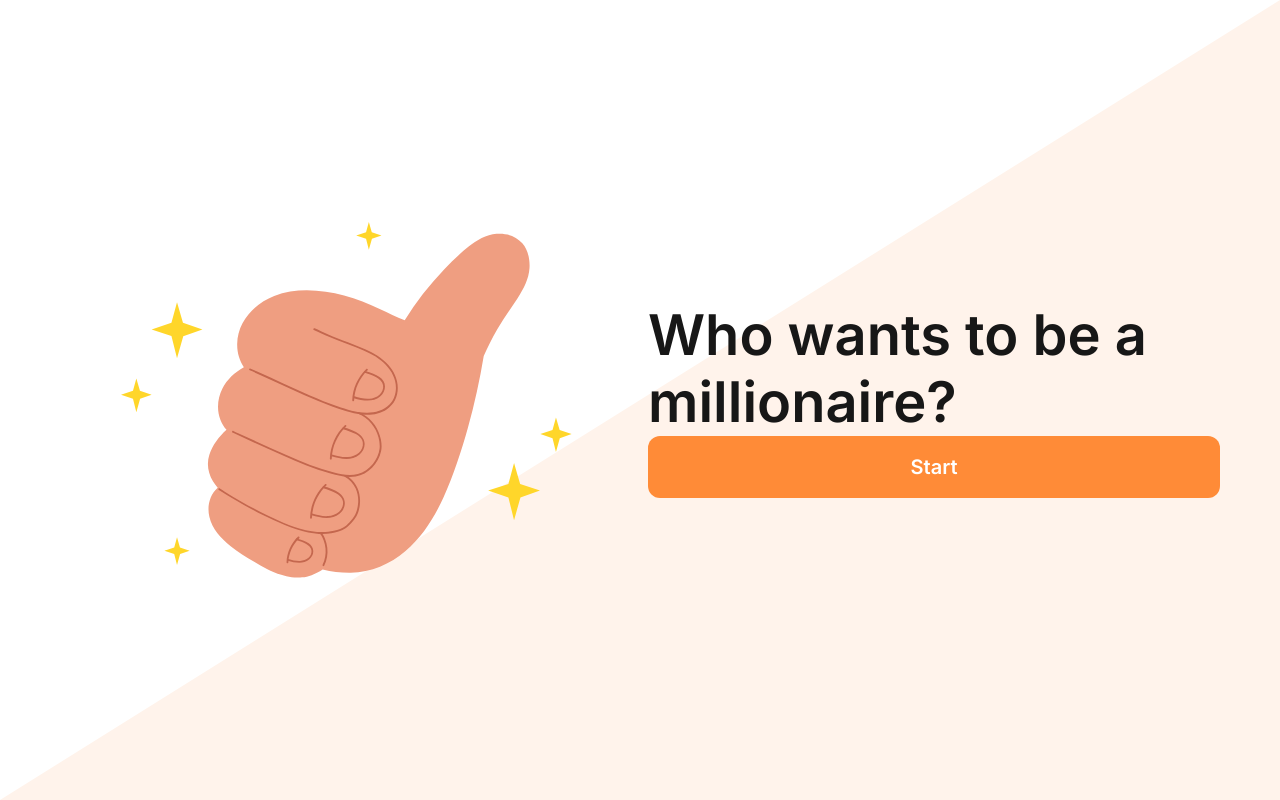
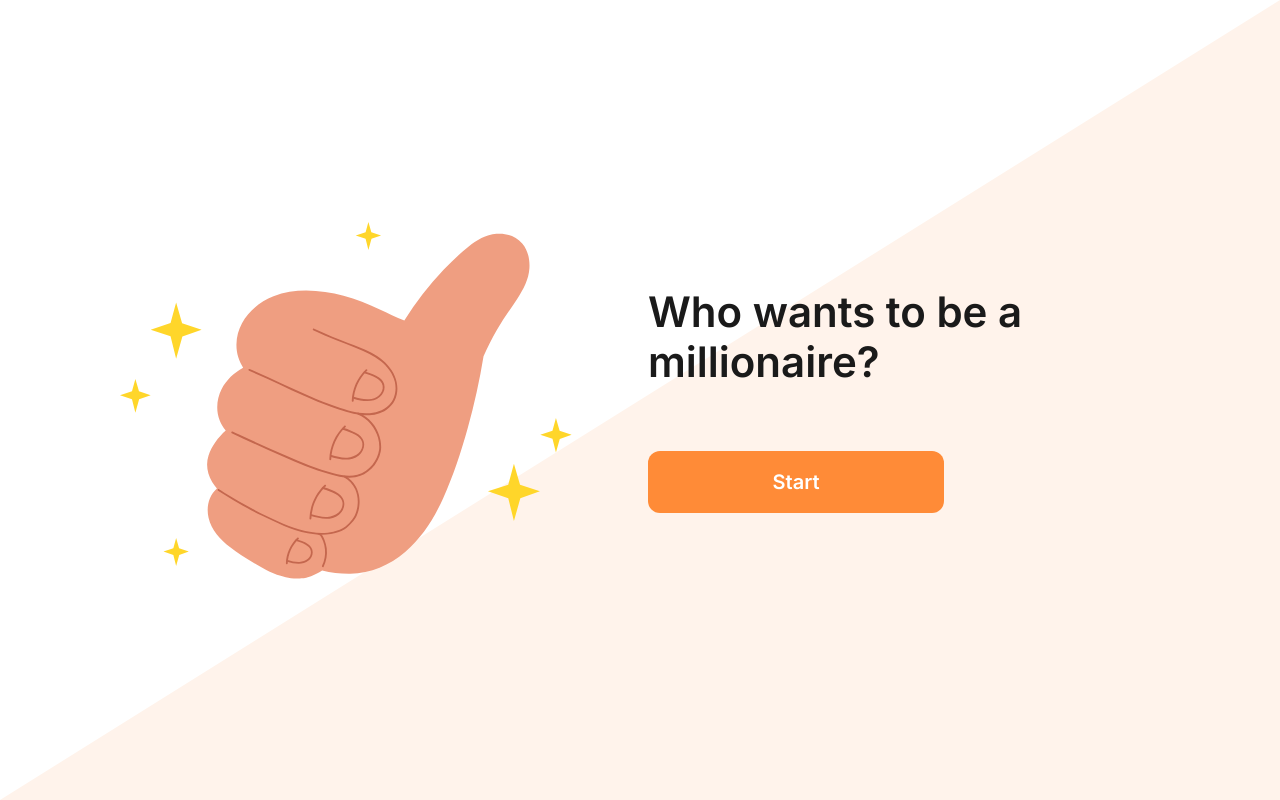
Before and after one commit to Hotpick/nextjs-game, a Next.js app: page / in a window 1280 px wide. Built offline with nearby package versions, Linux system fonts and the light colour scheme.

Commit message:
result page

```diff
--- a/src/app/(welcome)/page.module.css
+++ b/src/app/(welcome)/page.module.css
@@ -1,5 +1,37 @@
 .root {
   flex-grow: 1;
+}
+
+.contentWrapper {
+  max-width: 1200px;
+  width: 100%;
+  margin: 0 auto;
+  padding: 0 20px;
+  flex-grow: 1;
+  display: flex;
+  align-items: center;
+  position: relative;
+  z-index: 1;
+  gap: 16px;
+}
+
+.imageSection {
+  display: flex;
+  align-items: center;
+  justify-content: center;
+}
+
+.contentSection {
+  display: flex;
+  flex-direction: column;
+  align-items: center;
+  justify-content: center;
+  gap: 64px;
+}
+
+.imageSection,
+.contentSection {
+  width: calc(50% - 8px);
 }
 
 /* Diagonal background: white left, peach right */
@@ -43,27 +75,13 @@
 }
 
 @media (max-width: 768px) {
-  .root {
-    flex-direction: column;
-  }
-
   .root::after {
-    clip-path: polygon(0 60%, 100% 40%, 100% 100%, 0% 100%);
+    clip-path: polygon(100% 0, 0% 100%, 100% 100%);
   }
 
   .imageSection {
     padding: 40px 24px 24px;
     flex: 0 0 auto;
-  }
-
-  .contentSection {
-    flex: 1;
-    padding: 24px 24px 100px;
-    align-items: flex-start;
-  }
-
-  .content {
-    max-width: 100%;
   }
 
   .buttonWrapper {
--- a/src/app/(welcome)/page.tsx
+++ b/src/app/(welcome)/page.tsx
@@ -1,11 +1,8 @@
 "use client";
 
-import NextImage from "next/image";
 import { useRouter } from "next/navigation";
 
-import Button from "@/components/Button";
-import Col from "@/components/Col";
-import Row from "@/components/Row";
+import Hero from "@/components/Hero/Hero";
 
 import styles from "./page.module.css";
 
@@ -17,26 +14,13 @@ export default function Home() {
   };
 
   return (
-    <div className={`flex align-center ${styles.root}`}>
-      <div className="container">
-        <Row align="center" gap="16">
-          <Col span={12} md={6} className="flex justify-center">
-            <NextImage
-              src="/thumbUp.svg"
-              alt="Thumbs up illustration"
-              width={451}
-              height={356}
-              priority
-              className={styles.image}
-            />
-          </Col>
-          <Col span={12} md={6}>
-            <h1>Who wants to be a millionaire?</h1>
-            <Button onClick={handleStart} inline>
-              Start
-            </Button>
-          </Col>
-        </Row>
+    <div className={styles.root}>
+      <div className={styles.contentWrapper}>
+        <Hero
+          title="Who wants to be a millionaire?"
+          buttonLabel="Start"
+          onButtonClick={handleStart}
+        />
       </div>
     </div>
   );
--- a/src/app/result/page.module.css
+++ /dev/null
@@ -1,95 +0,0 @@
-.root {
-  position: relative;
-  display: flex;
-  flex-direction: row;
-  min-height: 100vh;
-  overflow: hidden;
-  background-color: #f5f5f5;
-}
-
-.imageSection {
-  position: relative;
-  z-index: 1;
-  flex: 1;
-  display: flex;
-  align-items: center;
-  justify-content: center;
-  padding: 48px;
-}
-
-.image {
-  max-width: 100%;
-  height: auto;
-}
-
-.contentSection {
-  position: relative;
-  z-index: 1;
-  flex: 1;
-  display: flex;
-  align-items: center;
-  justify-content: center;
-  padding: 48px;
-}
-
-.content {
-  max-width: 400px;
-  width: 100%;
-}
-
-.scoreLabel {
-  font-size: 18px;
-  font-weight: 600;
-  color: #666666;
-  margin-bottom: 8px;
-  text-transform: uppercase;
-  letter-spacing: 0.06em;
-}
-
-.prize {
-  font-size: clamp(28px, 4vw, 44px);
-  font-weight: 800;
-  color: #e8935a;
-  line-height: 1.2;
-  margin-bottom: 16px;
-}
-
-.resultMessage {
-  font-size: 18px;
-  color: #555555;
-  margin-bottom: 40px;
-  line-height: 1.5;
-}
-
-.buttonWrapper {
-  max-width: 280px;
-}
-
-@media (max-width: 768px) {
-  .root {
-    flex-direction: column;
-  }
-
-  .imageSection {
-    padding: 40px 24px 24px;
-    flex: 0 0 auto;
-  }
-
-  .contentSection {
-    flex: 1;
-    padding: 24px 24px 100px;
-    align-items: flex-start;
-  }
-
-  .content {
-    max-width: 100%;
-  }
-
-  .buttonWrapper {
-    position: fixed;
-    bottom: 24px;
-    left: 24px;
-    right: 24px;
-    max-width: none;
-  }
-}
--- a/src/components/Button/Button.tsx
+++ b/src/components/Button/Button.tsx
@@ -1,12 +1,12 @@
+import { ButtonHTMLAttributes } from "react";
+
 import styles from "./Button.module.css";
 
 type ButtonProps = {
   children: React.ReactNode;
-  onClick?: () => void;
-  type?: "button" | "submit" | "reset";
-  disabled?: boolean;
   inline?: boolean;
-};
+  className?: string;
+} & ButtonHTMLAttributes<HTMLButtonElement>;
 
 const Button = ({
   children,
@@ -14,8 +14,14 @@ const Button = ({
   type = "button",
   inline = false,
   disabled = false,
+  className,
+  ...props
 }: ButtonProps) => {
-  const classNames = inline ? `${styles.root} ${styles.inline}` : styles.root;
+  const classNames = [
+    styles.root,
+    inline ? styles.inline : "",
+    className ?? "",
+  ].join(" ");
 
   return (
     <button
@@ -23,6 +29,7 @@ const Button = ({
       className={classNames}
       onClick={onClick}
       disabled={disabled}
+      {...props}
     >
       <span>{children}</span>
     </button>
--- a/src/components/Game/GameSidebar.module.css
+++ b/src/components/Game/GameSidebar.module.css
@@ -71,6 +71,6 @@
     min-width: unset;
     z-index: 10;
     justify-content: flex-start;
-    padding-top: 60px;
+    padding-top: 48px;
   }
 }
--- /dev/null
+++ b/src/components/Hero/Hero.module.css
@@ -0,0 +1,87 @@
+.root {
+  display: flex;
+  gap: 32px;
+  flex-direction: column;
+  width: 100%;
+  padding: 48px 0;
+  height: 100svh;
+}
+
+.imageSection {
+  display: flex;
+  align-items: flex-end;
+  justify-content: center;
+}
+
+.imageSection img {
+  width: 80%;
+}
+
+.imageSection,
+.contentSection {
+  width: 100%;
+  height: 50svh;
+}
+
+.contentSection {
+  display: flex;
+  flex-direction: column;
+  align-items: center;
+  justify-content: space-between;
+  text-align: center;
+  gap: 64px;
+  position: relative;
+  z-index: 1;
+  flex: 1;
+}
+
+.image {
+  position: relative;
+  z-index: 1;
+  max-width: 100%;
+  height: auto;
+}
+
+.title {
+  font-size: clamp(28px, 4vw, 42px);
+  font-weight: 600;
+  color: #1a1a1a;
+  line-height: 1.2;
+}
+
+.subtitle {
+  font-size: 16px;
+  color: #666666;
+  line-height: 1.6;
+}
+
+@media (min-width: 768px) {
+  .root {
+    gap: 16px;
+    flex-direction: row;
+    align-items: center;
+  }
+
+  .imageSection {
+    align-items: center;
+  }
+
+  .imageSection img {
+    width: auto;
+  }
+
+  .contentSection {
+    align-items: flex-start;
+    text-align: left;
+    justify-content: center;
+  }
+
+  .imageSection,
+  .contentSection {
+    width: calc(50% - 8px);
+  }
+
+  .button {
+    max-width: 296px;
+  }
+}
--- /dev/null
+++ b/src/components/Hero/Hero.tsx
@@ -0,0 +1,40 @@
+import NextImage from "next/image";
+
+import Button from "@/components/Button";
+
+import styles from "./Hero.module.css";
+
+type HeroProps = {
+  title: string;
+  subtitle?: string;
+  buttonLabel: string;
+  onButtonClick: () => void;
+};
+
+const Hero = ({ title, subtitle, buttonLabel, onButtonClick }: HeroProps) => {
+  return (
+    <div className={styles.root}>
+      <div className={styles.imageSection}>
+        <NextImage
+          src="/thumbUp.svg"
+          alt="Thumbs up illustration"
+          width={451}
+          height={356}
+          priority
+          className={styles.image}
+        />
+      </div>
+      <div className={styles.contentSection}>
+        <div>
+          {subtitle && <h2 className={styles.subtitle}>{subtitle}</h2>}
+          <h1 className={styles.title}>{title}</h1>
+        </div>
+        <Button onClick={onButtonClick} inline className={styles.button}>
+          {buttonLabel}
+        </Button>
+      </div>
+    </div>
+  );
+};
+
+export default Hero;
--- /dev/null
+++ b/src/components/Hero/index.ts
@@ -0,0 +1 @@
+export { default } from "./Hero";
```
Also changed, not shown: src/app/result/page.tsx (+12 -29 lines).
